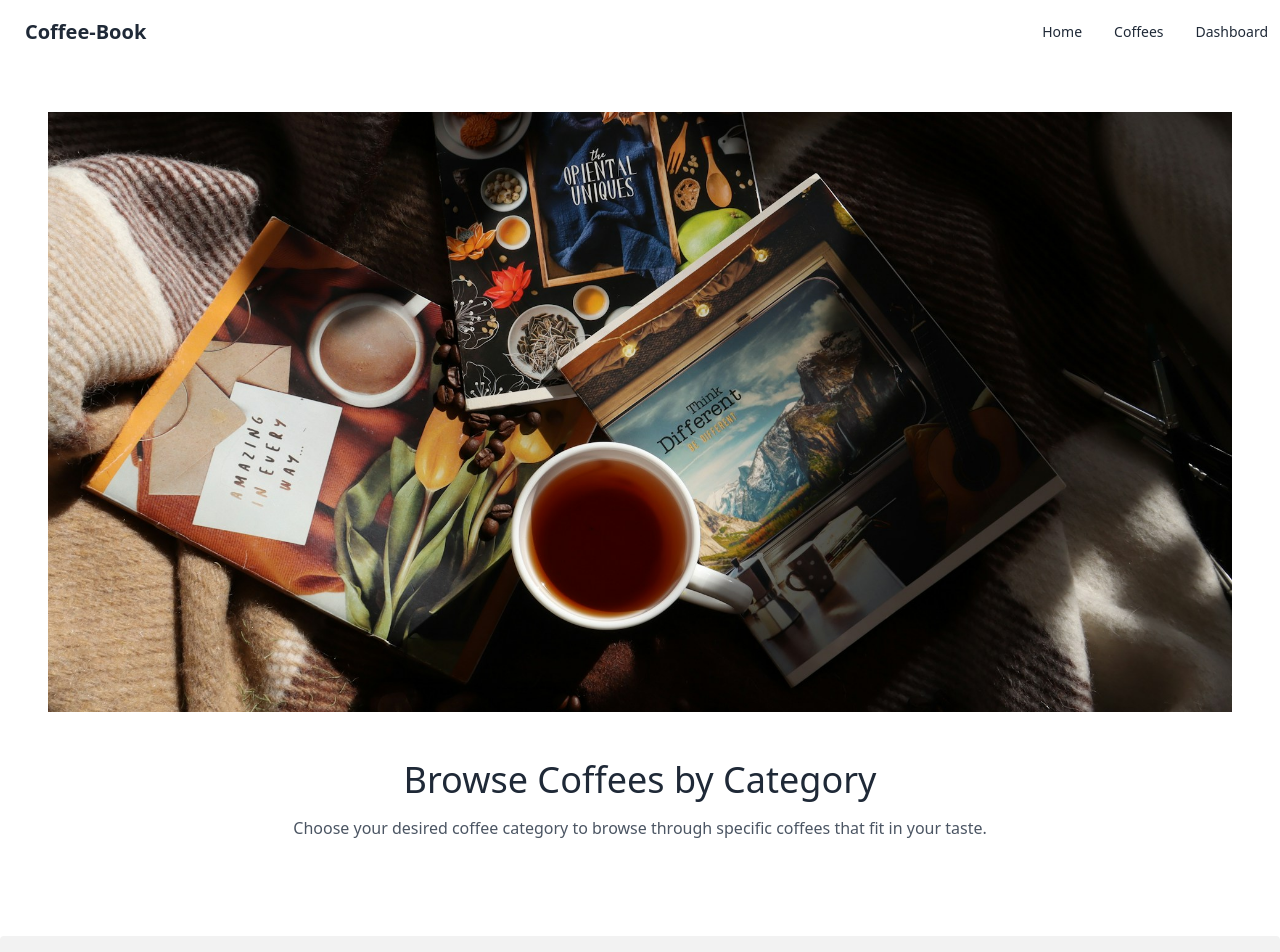
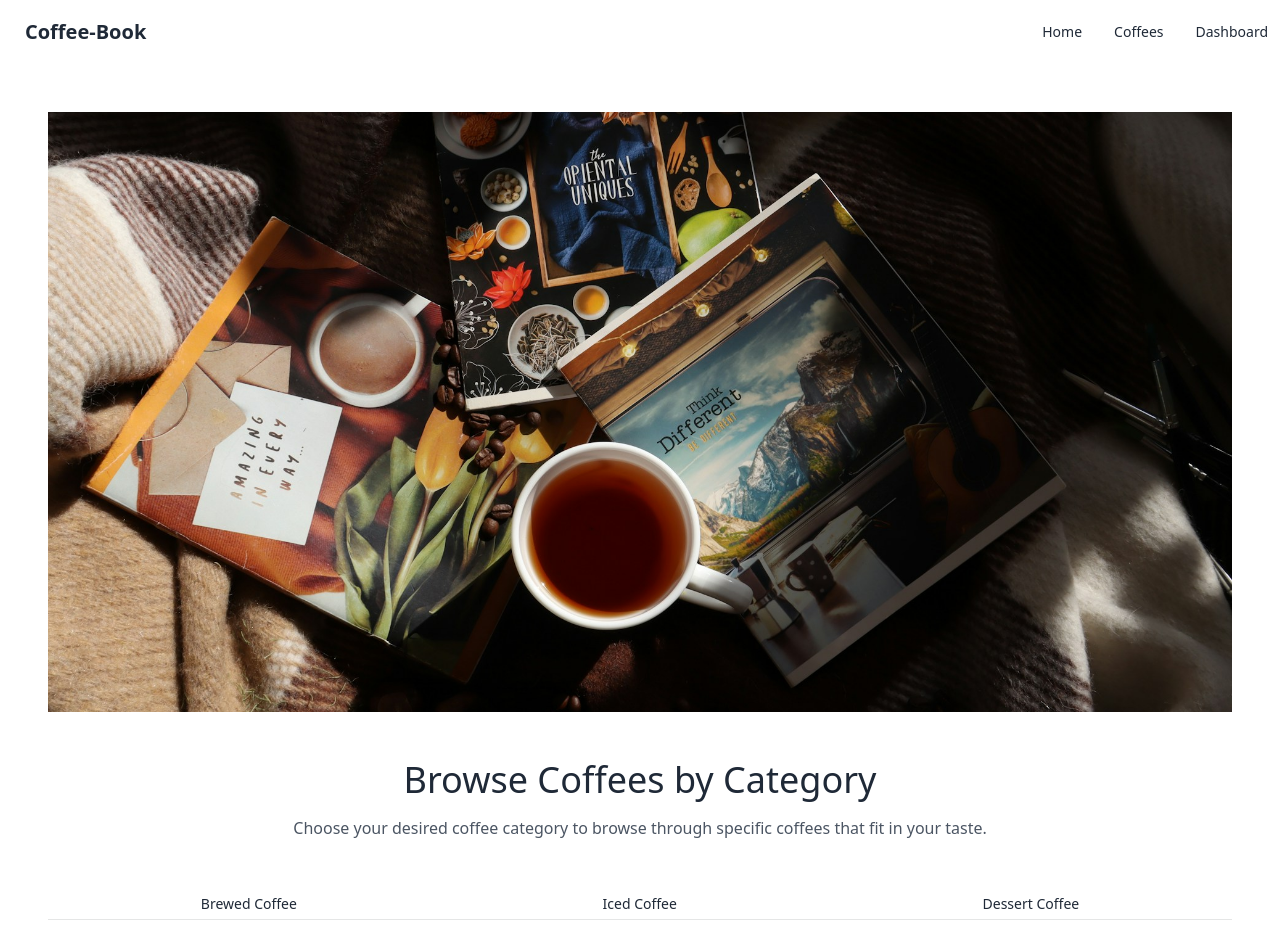
Before and after one commit to Jahid458/Coffe-Book-, a React (Vite) app: page / in a window 1280 px wide. Shown: the top 952 px of the page. Built offline with nearby package versions, Linux system fonts and the light colour scheme.

Commit message:
category sections added

```diff
--- /dev/null
+++ b/src/components/Categories.jsx
@@ -0,0 +1,22 @@
+/* eslint-disable react/prop-types */
+import { Link } from "react-router-dom";
+
+const Categories = ({categories}) => {
+
+
+
+  return (
+    <div role="tablist" className="tabs tabs-lifted">
+      {
+        categories.map(category => (
+          <Link key={category.category} to="/cards" role="tab" className="tab">
+          {category.category}
+        </Link>
+        ))
+      }
+
+  </div>
+  );
+};
+
+export default Categories;
--- a/src/pages/Home.jsx
+++ b/src/pages/Home.jsx
@@ -1,17 +1,28 @@
+import { useLoaderData } from "react-router-dom";
 import Banner from "../components/Banner";
+import Categories from "../components/Categories";
 import Hedaing from "../components/Hedaing";
 
 const Home = () => {
-  return <div>
-    {/* Banner */}
-    <Banner />
-    {/* Heading */}
-    <Hedaing  title='Browse Coffees by Category'
-        subtitle='Choose your desired coffee category to browse through specific coffees that fit in your taste.'  />
-    {/* Category tab section */}
-    {/* Dynamic nested section */}
+  const categories = useLoaderData();
+  console.log(categories)
+  return (
+    <div>
+      {/* Banner */}
+      <Banner />
+      {/* Heading */}
+      <Hedaing
+        title="Browse Coffees by Category"
+        subtitle="Choose your desired coffee category to browse through specific coffees that fit in your taste."
+      />
+      {/* Category tab section */}
+      <Categories categories={categories}></Categories>
 
-  </div>;
+
+
+      {/* Dynamic nested section */}
+    </div>
+  );
 };
 
 export default Home;
--- a/src/routes/Routes.jsx
+++ b/src/routes/Routes.jsx
@@ -9,10 +9,12 @@ const routes = createBrowserRouter([
   {
     path:'/',
     element: <MainLayout />,
+    errorElement: <p>Error..</p>,
     children: [
         {
           path:'/',
           element: <Home/>,
+          loader:()=>fetch('./categories.json'),
           children:[],
         },
         {
```
